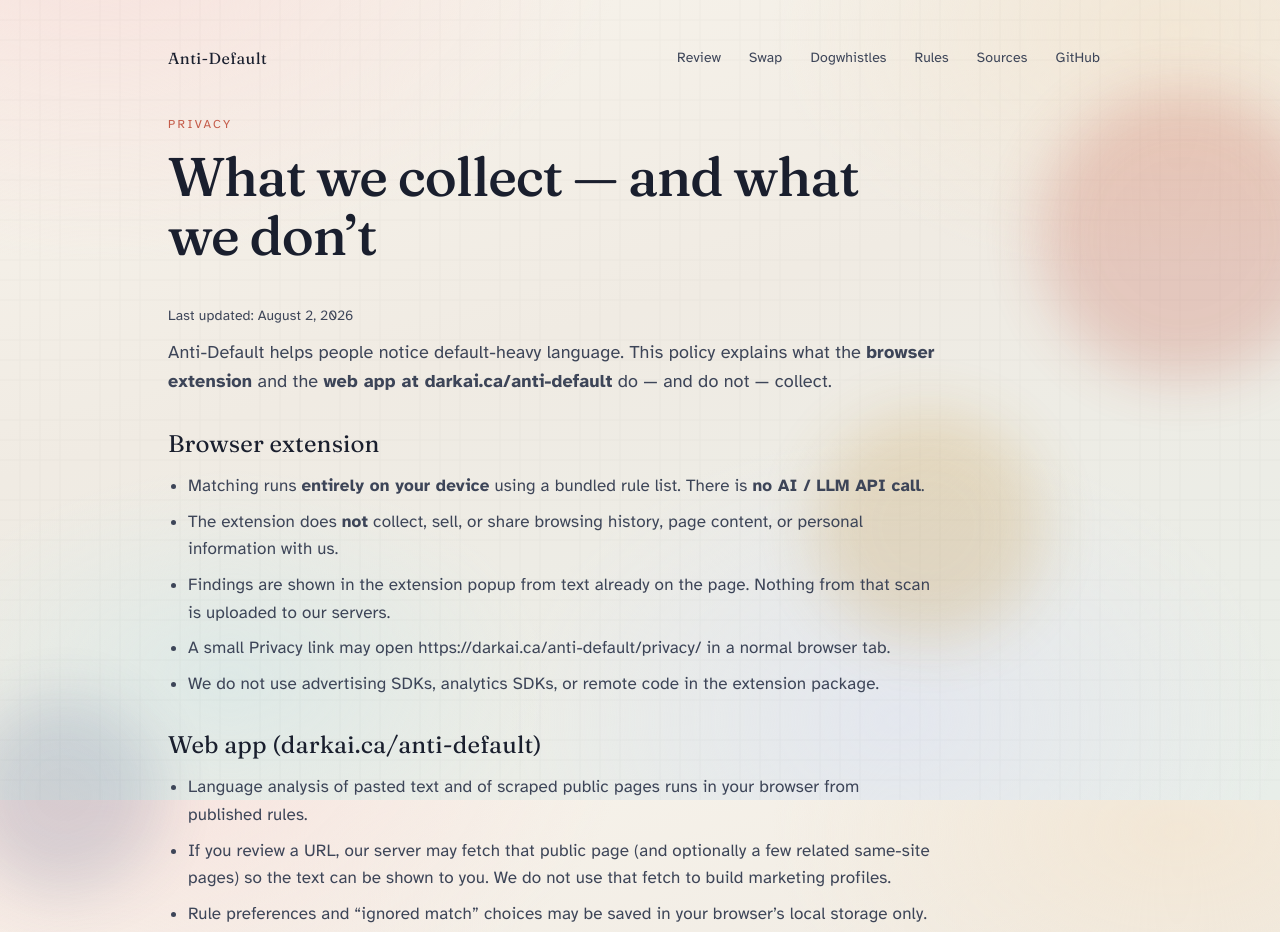
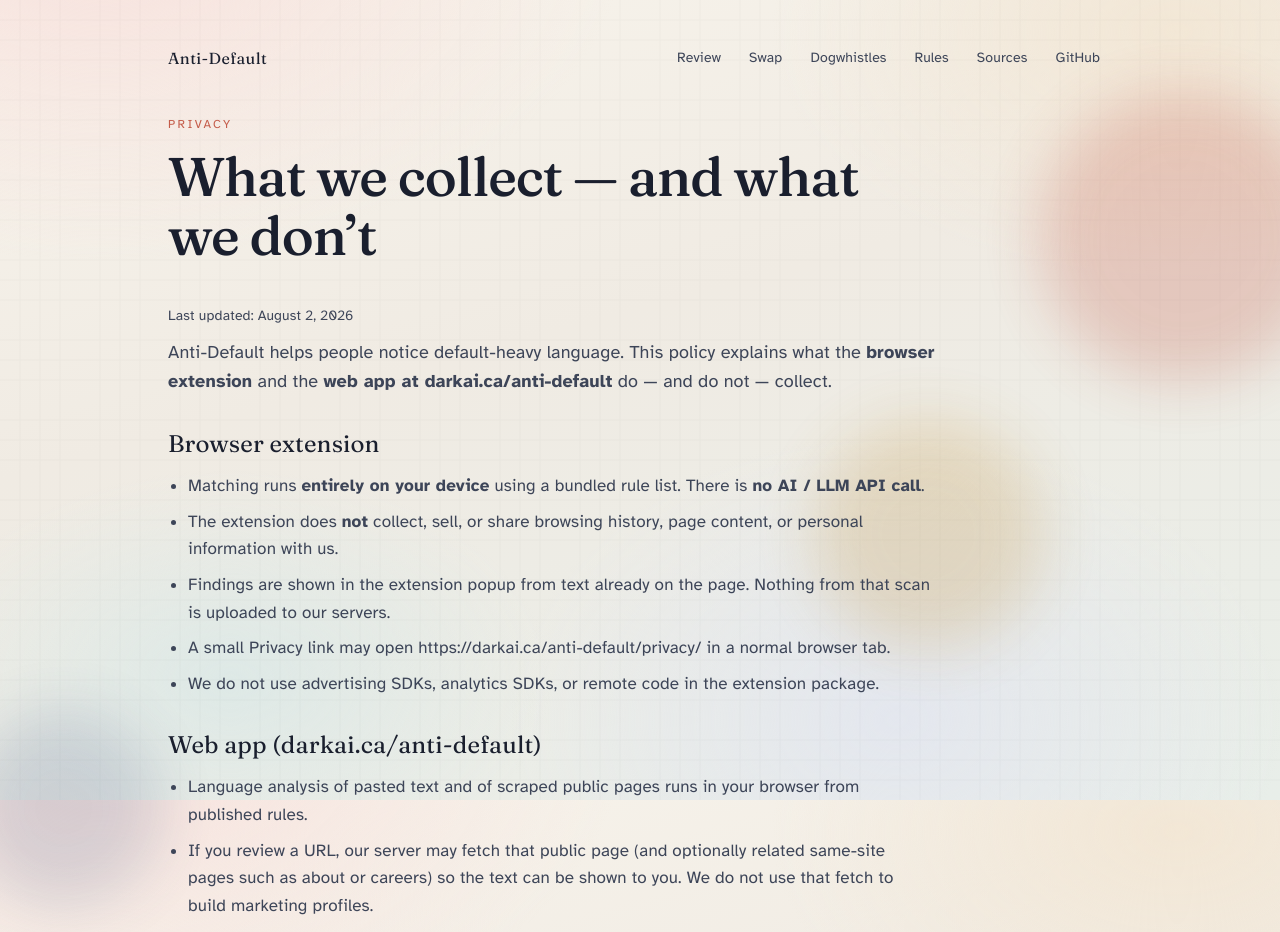
Before and after one commit to NomadBuilder/anti-default, a Next.js app: page /privacy in a window 1280 px wide. Shown: the top 932 px of the page. Built offline with nearby package versions, Linux system fonts and the light colour scheme.

Commit message:
Match live crawl copy: up to 10 related same-site pages.

```diff
--- a/src/components/PrivacyContent.tsx
+++ b/src/components/PrivacyContent.tsx
@@ -62,8 +62,9 @@
           </li>
           <li>
             If you review a URL, our server may fetch that public page (and
-            optionally a few related same-site pages) so the text can be shown
-            to you. We do not use that fetch to build marketing profiles.
+            optionally related same-site pages such as about or careers) so the
+            text can be shown to you. We do not use that fetch to build
+            marketing profiles.
           </li>
           <li>
             Rule preferences and “ignored match” choices may be saved in your
--- a/src/components/ReviewApp.tsx
+++ b/src/components/ReviewApp.tsx
@@ -359,7 +359,7 @@
               />
               <span>
                 Also crawl related same-site pages (about, careers, product,
-                team…) — up to 4 extra URLs
+                team, contact…) — up to 10 extra URLs
               </span>
             </label>
           </div>
```
